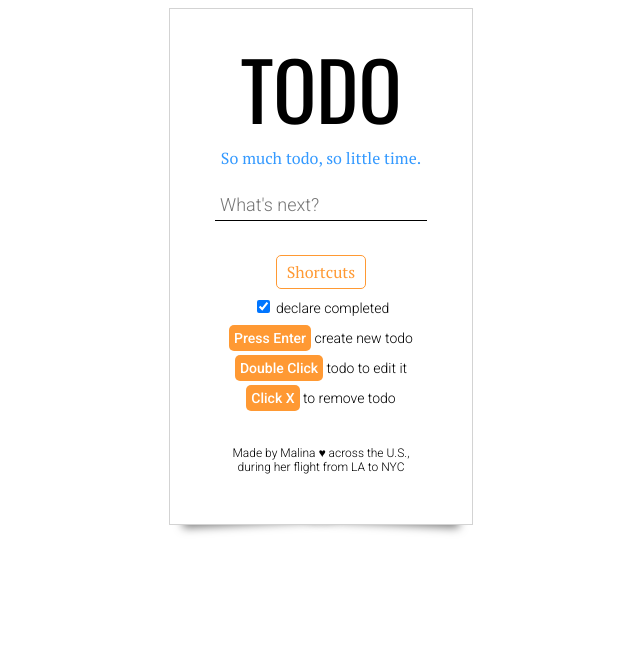
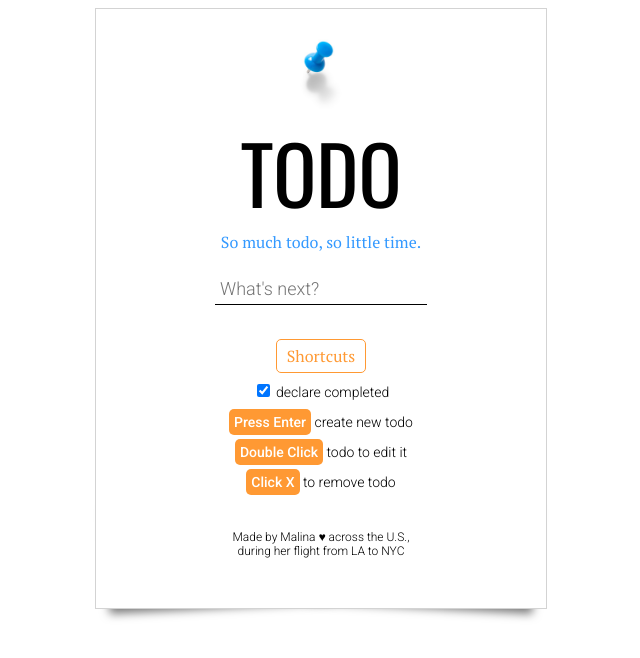
Before and after one commit to malinatran/todo-backbone, a plain HTML site: page index.html in a window 1280 px wide. Shown: the whole page, without its empty margins (319-959 px from the left). Drawn offline with nearby package versions, Linux system fonts and the light colour scheme; a script that the page names is missing.

Commit message:
Added thumbtack image

```diff
--- a/index.html
+++ b/index.html
@@ -8,7 +8,7 @@
 <body>
 
   <div id="wrapper">
-
+    <img src="thumbtack.jpg" class="thumbtack" />
     <div id="container">
       <header>
         <div id="title-container">
--- a/styles.css
+++ b/styles.css
@@ -37,6 +37,10 @@ input:focus {
 
 #container {
   text-align: center;
+}
+
+.thumbtack {
+  width: 80px;
 }
 
 /* TODO List */
@@ -183,6 +187,7 @@ li {
   margin: 0 auto;
   padding: 20px 25px 50px;
   position: relative;
+  width: 400px;
 }
 
 #wrapper:before, #wrapper:after {
```
Also changed, not shown: thumbtack.jpg (added).
